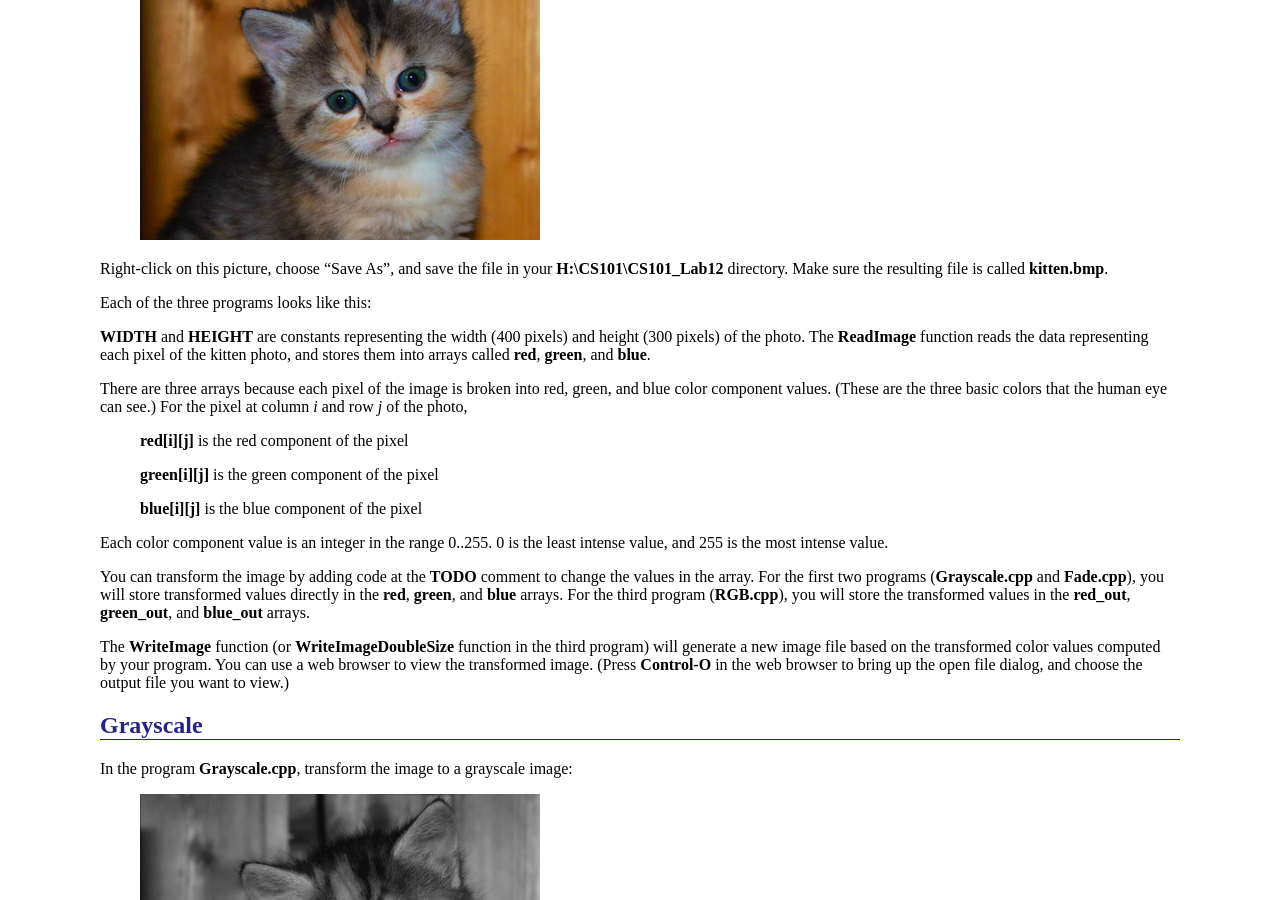
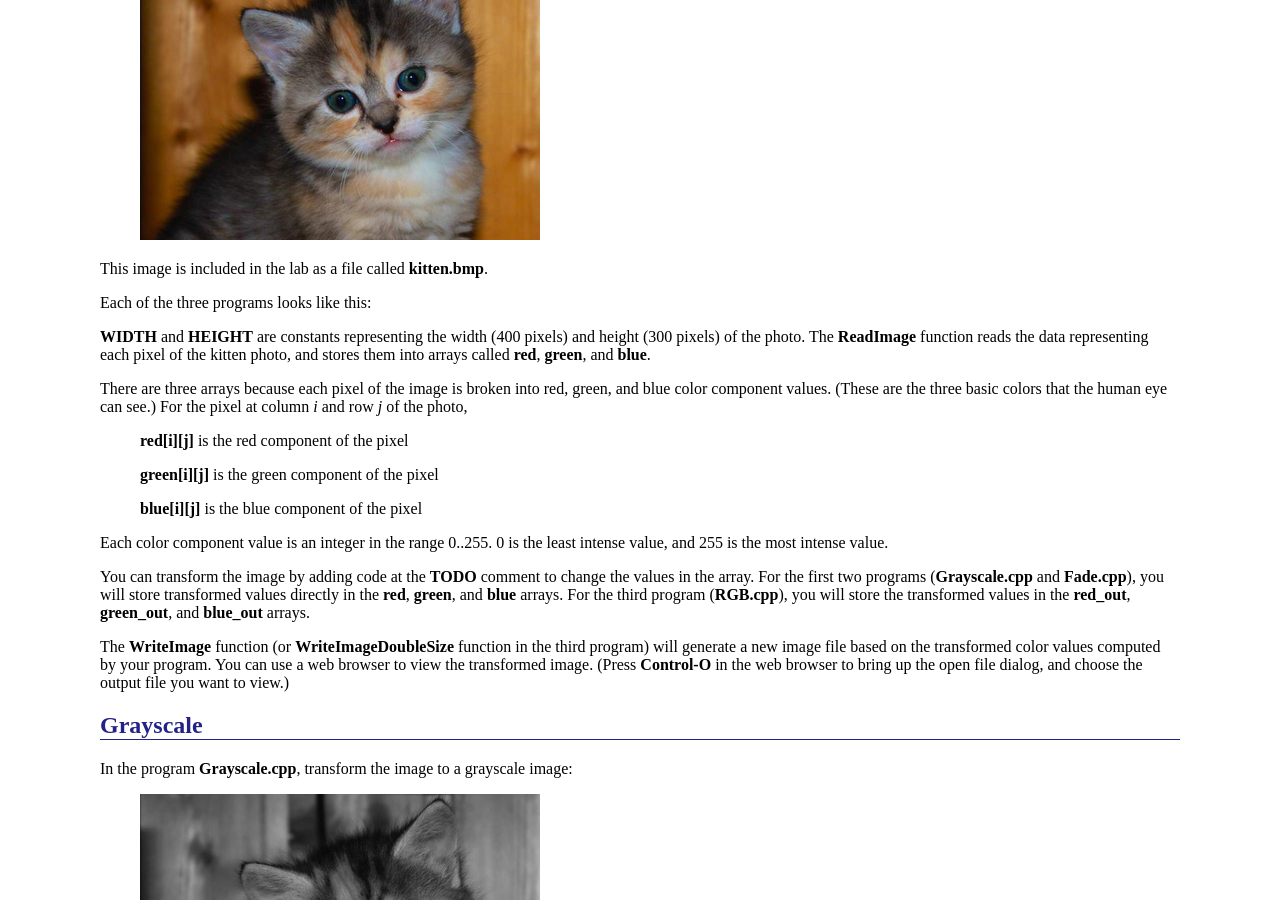
Before and after one commit to ycpcs/cs101-spring2014, a Jekyll site: the page built from labs/lab12.md, in a window 1280 px wide and 900 px high, scrolled down 936 px. Built offline with Jekyll 4.4.1, drawn with Linux system fonts in a browser that asks for light colours; Markdown is read by kramdown in place of the engine named in the settings.

Commit message:
image is included

```diff
--- a/labs/lab12.md
+++ b/labs/lab12.md
@@ -46,7 +46,7 @@ In this lab, you will write programs to transform a photo of an adorable kitten
 
 > ![image](images/lab12/kitten.bmp)
 
-Right-click on this picture, choose "Save As", and save the file in your **H:\\CS101\\CS101\_Lab12** directory. Make sure the resulting file is called **kitten.bmp**.
+This image is included in the lab as a file called **kitten.bmp**.
 
 Each of the three programs looks like this:
 
```
